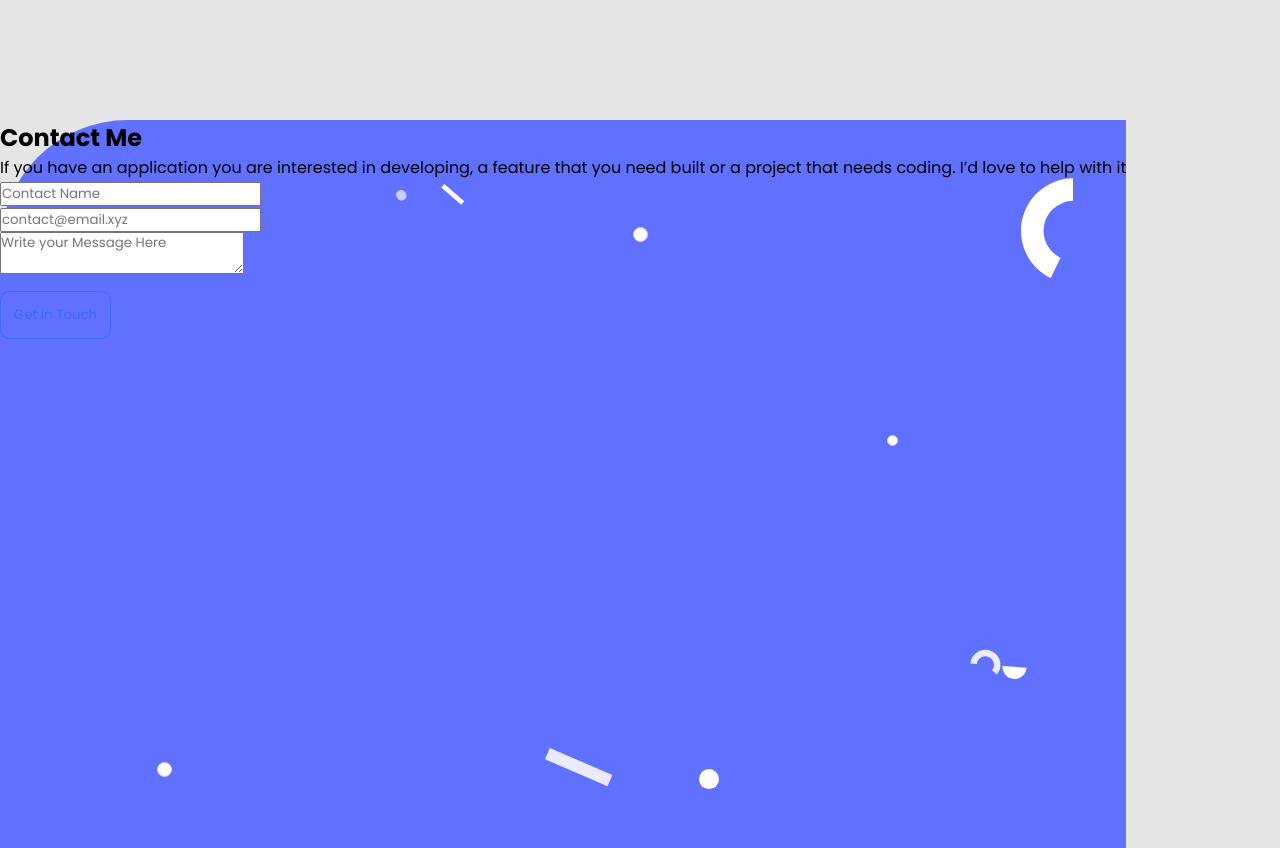
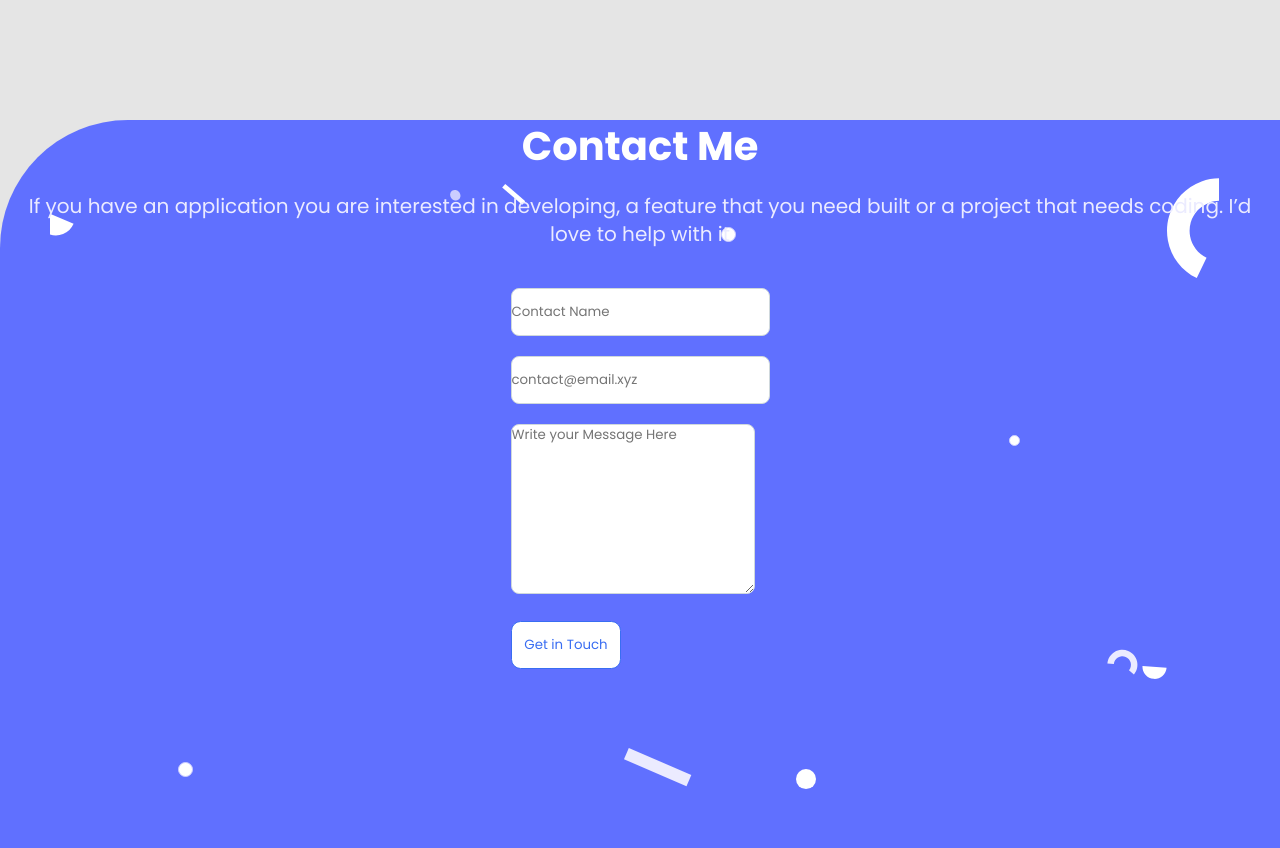
Before and after one commit to uisendy/MyPortFolio, a website: page index.html in a window 1280 px wide. Shown: the part 4480-5328 px from the top of the page. Drawn offline with Linux system fonts and the light colour scheme.

Commit message:
Add style

```diff
--- a/index.html
+++ b/index.html
@@ -425,7 +425,7 @@
             feature that you need built or a project that needs coding. I’d love
             to help with it
           </p>
-          <form action="https://formspree.io/f/xknylovq" method="POST">
+          <form class ="form-container" action="https://formspree.io/f/xknylovq" method="POST">
             <ul class="form-list">
               <li class="form-input">
                 <label for="name" class="hidden">Name</label>
--- a/style.css
+++ b/style.css
@@ -389,3 +389,61 @@ li {
   background-color: #6070FF;
   border-radius: 8rem 0 0 0;
 }
+
+.contact-form {
+  display: flex;
+  flex-direction: column;
+  gap: 20px;
+  align-items: center;
+  justify-content: center;
+}
+
+.contact-header {
+font-style: normal;
+font-weight: 700;
+font-size: 40px;
+line-height: 52px;
+color: #FFFFFF;
+}
+
+.contact-desp {
+
+font-style: normal;
+font-weight: 400;
+font-size: 20px;
+line-height: 28px;
+text-align: center;
+color: #EBEBFF;
+padding: 0 15px;
+}
+
+.form-list {
+display: flex;
+flex-direction: column;
+gap: 20px;
+padding-bottom: 20px;
+}
+
+.form-container {
+  padding-top: 20px;
+}
+
+#name,#email,#message {
+background: #FFFFFF;
+border: 1px solid #CFD8DC;
+border-radius: 8px;
+}
+
+#name,#email {
+  height: 48px;
+  width: 100%;
+}
+
+#message {
+  height: 170px;
+}
+
+.form-container > button {
+  background-color: white;
+  margin: 0;
+}
```
